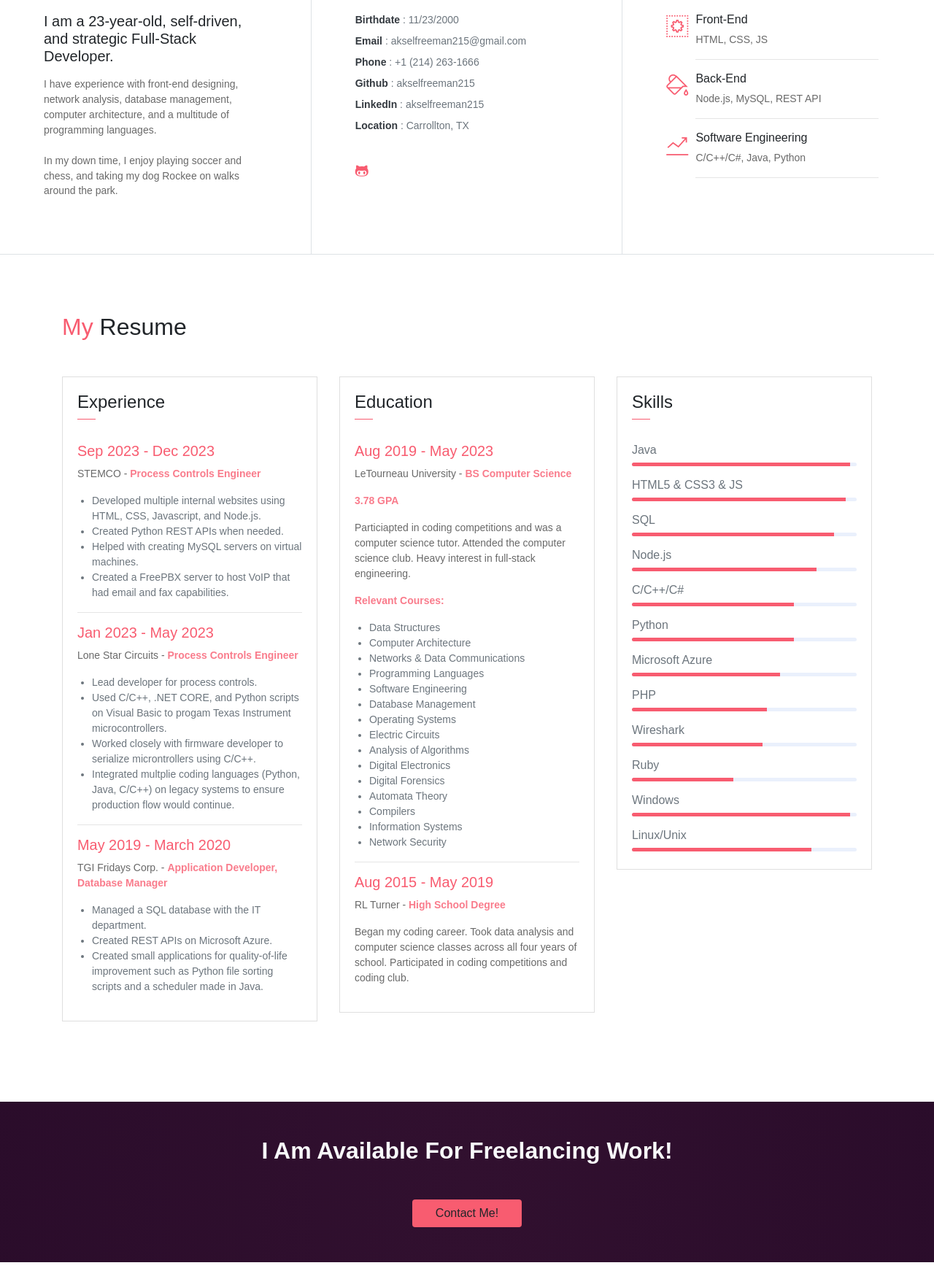
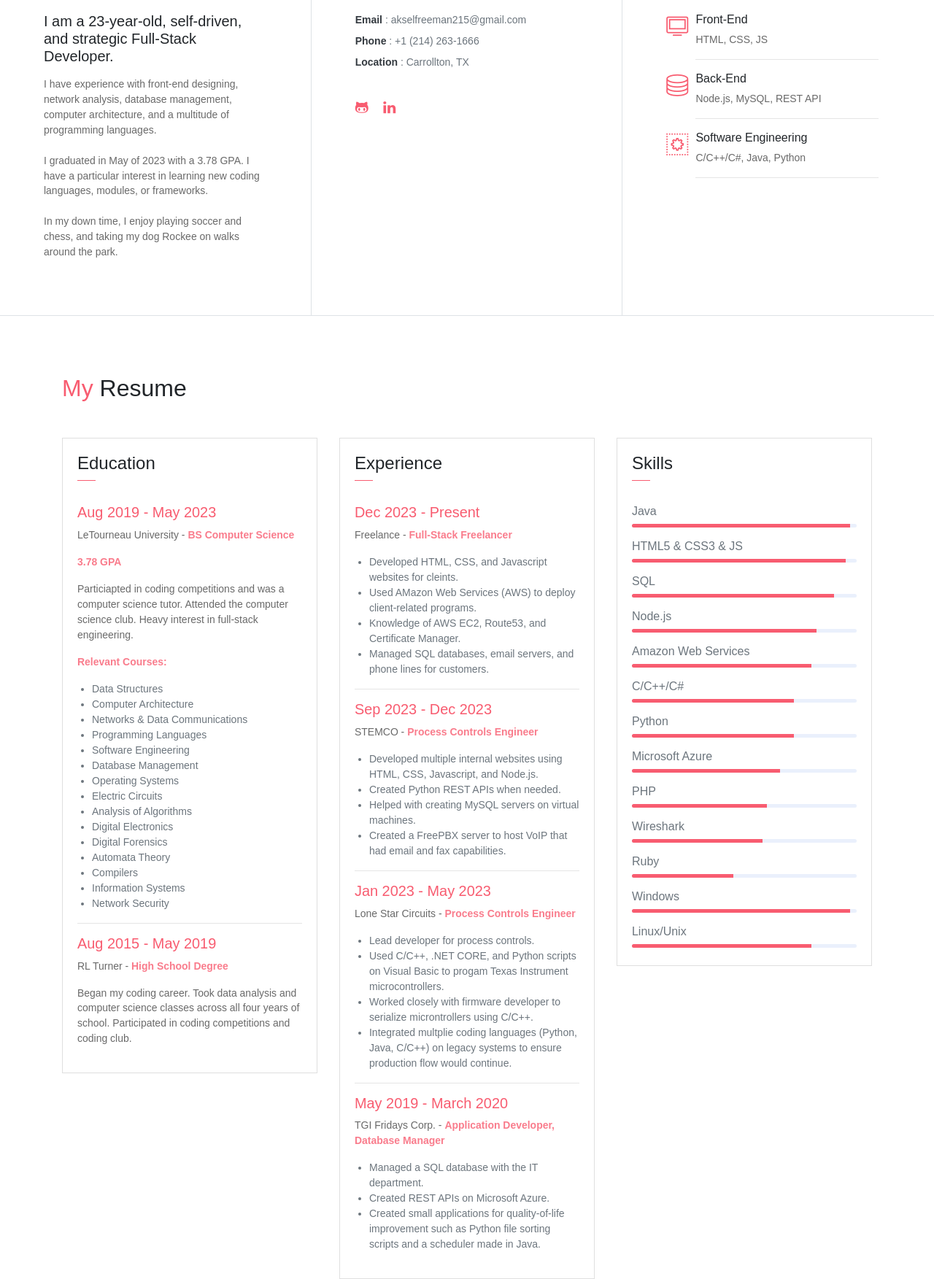
Before and after one commit to akselfreeman215/PortfolioWebsite, a website with bundled scripts: page Portfolio/home.html in a window 1280 px wide. Shown: the part 840-2593 px from the top of the page at 73% size. Built offline with nearby package versions, Linux system fonts and the light colour scheme; animation ran at ten frames a second.

Commit message:
Updated js and html

```diff
--- a/Portfolio/home.html
+++ b/Portfolio/home.html
@@ -6,6 +6,12 @@
     <meta name="description" content="Aksel Freeman's portfolio. Includes experience, skills, and projects.">
     <meta name="author" content="Aksel Freeman">
     <title> Aksel Freeman | Full-Stack Developer</title>
+    <link rel="icon" href="assets/imgs/icons/Icon256.png" type="image/x-icon">
+    <link rel="icon" href="assets/imgs/icons/Icon128.png" type="image/x-icon">
+    <link rel="icon" href="assets/imgs/icons/Icon64.png" type="image/x-icon">
+    <link rel="icon" href="assets/imgs/icons/Icon32.png" type="image/x-icon">
+    <link rel="icon" href="assets/imgs/icons/Icon16.png" type="image/x-icon">
+    <link rel="icon" href="assets/imgs/icons/IconICO.ico" type="image/x-icon">
     <link rel="stylesheet" href="assets/vendors/themify-icons/css/themify-icons.css">
 	<link rel="stylesheet" href="assets/css/akselfreeman.css">
 </head>
@@ -20,7 +26,7 @@
                 <h4 class="header-subtitle" >Hello, I'm</h4>
                 <h1 class="header-title">Aksel Freeman</h1>
                 <h6 class="header-mono" >A Full-Stack Developer</h6>
-                <a href="assets/AkselFreemanFullStackDeveloper.pdf" download="AkselFreemanFullStackDeveloper.pdf" class="btn btn-primary btn-rounded"><i class="ti-printer pr-2"></i>Print Resume</a>
+                <a href="assets/docs/AkselFreemanFullStackDeveloper.pdf" download="AkselFreemanFullStackDeveloper.pdf" class="btn btn-primary btn-rounded"><i class="ti-printer pr-2"></i>Print Resume</a>
             </div>
         </div>
     </header>
@@ -65,33 +71,30 @@
                 <h3 class="font-weight-light">Who am I?</h3>
                 <span class="line mb-5"></span>
                 <h5 class="mb-3">I am a 23-year-old, self-driven, and strategic Full-Stack Developer.</h5>
-                <p class="mt-20">I have experience with front-end designing, network analysis, database management, computer architecture, and a multitude of programming languages. <br><br> In my down time, I enjoy playing soccer and chess, and taking my dog Rockee on walks around the park.</p>
-                <!-- <button class="btn btn-outline-danger"><i class="icon-down-circled2 "></i>Download My CV</button> -->
+                <p class="mt-20">I have experience with front-end designing, network analysis, database management, computer architecture, and a multitude of programming languages.
+                    <br><br> I graduated in May of 2023 with a 3.78 GPA. I have a particular interest in learning new coding languages, modules, or frameworks.
+                    <br><br> In my down time, I enjoy playing soccer and chess, and taking my dog Rockee on walks around the park.</p>
             </div>
             <div class="col-lg-4 about-card">
                 <h3 class="font-weight-light">Personal Info</h3>
                 <span class="line mb-5"></span>
                 <ul class="mt40 info list-unstyled">
-                    <li><span>Birthdate</span> : 11/23/2000</li>
                     <li><span>Email</span> : akselfreeman215@gmail.com</li>
                     <li><span>Phone</span> : +1 (214) 263-1666</li>
-                    <!-- ensure this is accurate -->
-                    <li><span>Github</span> : akselfreeman215</li>
-                    <!-- ensure this is accurate, possible links-->
-                    <li><span>LinkedIn</span> : akselfreeman215</li>
                     <li><span>Location</span> :  Carrollton, TX</li>
                 </ul>
 
                 <!-- include linkedin and github links plus other stuff -->
                 <ul class="social-icons pt-3">
-                    <li class="social-item"><a class="social-link" href="#"><i class="ti-github" aria-hidden="true"></i></a></li>
+                    <li class="social-item"><a class="social-link" href="https://github.com/akselfreeman215" target="_blank"><i class="ti-github" aria-hidden="true"></i></a></li>
+                    <li class="social-item"><a class="social-link" href="https://www.linkedin.com/in/aksel-freeman-909b2923a" target="_blank"><i class="ti-linkedin" aria-hidden="true"></i></a></li>
                 </ul>
             </div>
             <div class="col-lg-4 about-card">
                 <h3 class="font-weight-light">My Expertise</h3>
                 <span class="line mb-5"></span>
                 <div class="row">
-                    <div class="col-1 text-danger pt-1"><i class="ti-widget icon-lg"></i></div>
+                    <div class="col-1 text-danger pt-1"><i class="ti-desktop icon-lg"></i></div>
                     <div class="col-10 ml-auto mr-3">
                         <h6>Front-End</h6>
                         <p class="subtitle"> HTML, CSS, JS</p>
@@ -99,7 +102,7 @@
                     </div>
                 </div>
                 <div class="row">
-                    <div class="col-1 text-danger pt-1"><i class="ti-paint-bucket icon-lg"></i></div>
+                    <div class="col-1 text-danger pt-1"><i class="ti-server icon-lg"></i></div>
                     <div class="col-10 ml-auto mr-3">
                         <h6>Back-End</h6>
                         <p class="subtitle">Node.js, MySQL, REST API</p>
@@ -107,7 +110,7 @@
                     </div>
                 </div>
                 <div class="row">
-                    <div class="col-1 text-danger pt-1"><i class="ti-stats-up icon-lg"></i></div>
+                    <div class="col-1 text-danger pt-1"><i class="ti-widget icon-lg"></i></div>
                     <div class="col-10 ml-auto mr-3">
                         <h6>Software Engineering</h6>
                         <p class="subtitle">C/C++/C#, Java, Python</p>
@@ -123,43 +126,6 @@
         <div class="container">
             <h2 class="mb-5"><span class="text-danger">My</span> Resume</h2>
             <div class="row">
-                <div class="col-md-6 col-lg-4">
-                    <div class="card">
-                       <div class="card-header">
-                            <div class="mt-2">
-                                <h4>Experience</h4>
-                                <span class="line"></span>
-                            </div>
-                        </div>
-                        <div class="card-body">
-                            <h6 class="title text-danger">Sep 2023 - Dec 2023</h6>
-                            <P>STEMCO - <span class="text-danger font-weight-bolder">Process Controls Engineer</span></P>
-                            <ul>
-                                <li>Developed multiple internal websites using HTML, CSS, Javascript, and Node.js.</li>
-                                <li>Created Python REST APIs when needed.</li>
-                                <li>Helped with creating MySQL servers on virtual machines.</li>
-                                <li>Created a FreePBX server to host VoIP that had email and fax capabilities.</li>
-                            </ul>
-                            <hr>
-                            <h6 class="title text-danger">Jan 2023 - May 2023</h6>
-                            <P>Lone Star Circuits - <span class="text-danger font-weight-bolder">Process Controls Engineer</span></P>
-                            <ul>
-                                <li>Lead developer for process controls.</li>
-                                <li>Used C/C++, .NET CORE, and Python scripts on Visual Basic to progam Texas Instrument microcontrollers.</li>
-                                <li>Worked closely with firmware developer to serialize microntrollers using C/C++.</li>
-                                <li>Integrated multplie coding languages (Python, Java, C/C++) on legacy systems to ensure production flow would continue.</li>
-                            </ul>
-                            <hr>
-                            <h6 class="title text-danger">May 2019 - March 2020</h6>
-                            <P>TGI Fridays Corp. - <span class="text-danger font-weight-bolder">Application Developer, Database Manager</span></P>
-                            <ul>
-                                <li>Managed a SQL database with the IT department.</li>
-                                <li>Created REST APIs on Microsoft Azure.</li>
-                                <li>Created small applications for quality-of-life improvement such as Python file sorting scripts and a scheduler made in Java.</li>
-                            </ul>
-                        </div>
-                    </div>
-                </div>
                 <div class="col-md-6 col-lg-4">
                     <div class="card">
                        <div class="card-header">
@@ -198,6 +164,52 @@
                         </div>
                     </div>
                 </div>
+                <div class="col-md-6 col-lg-4">
+                    <div class="card">
+                       <div class="card-header">
+                            <div class="mt-2">
+                                <h4>Experience</h4>
+                                <span class="line"></span>
+                            </div>
+                        </div>
+                        <div class="card-body">
+                            <h6 class="title text-danger">Dec 2023 - Present</h6>
+                            <P>Freelance - <span class="text-danger font-weight-bolder">Full-Stack Freelancer</span></P>
+                            <ul>
+                                <li>Developed HTML, CSS, and Javascript websites for cleints.</li>
+                                <li>Used AMazon Web Services (AWS) to deploy client-related programs.</li>
+                                <li>Knowledge of AWS EC2, Route53, and Certificate Manager.</li>
+                                <li>Managed SQL databases, email servers, and phone lines for customers.</li>
+                            </ul>
+                            <hr>
+                            <h6 class="title text-danger">Sep 2023 - Dec 2023</h6>
+                            <P>STEMCO - <span class="text-danger font-weight-bolder">Process Controls Engineer</span></P>
+                            <ul>
+                                <li>Developed multiple internal websites using HTML, CSS, Javascript, and Node.js.</li>
+                                <li>Created Python REST APIs when needed.</li>
+                                <li>Helped with creating MySQL servers on virtual machines.</li>
+                                <li>Created a FreePBX server to host VoIP that had email and fax capabilities.</li>
+                            </ul>
+                            <hr>
+                            <h6 class="title text-danger">Jan 2023 - May 2023</h6>
+                            <P>Lone Star Circuits - <span class="text-danger font-weight-bolder">Process Controls Engineer</span></P>
+                            <ul>
+                                <li>Lead developer for process controls.</li>
+                                <li>Used C/C++, .NET CORE, and Python scripts on Visual Basic to progam Texas Instrument microcontrollers.</li>
+                                <li>Worked closely with firmware developer to serialize microntrollers using C/C++.</li>
+                                <li>Integrated multplie coding languages (Python, Java, C/C++) on legacy systems to ensure production flow would continue.</li>
+                            </ul>
+                            <hr>
+                            <h6 class="title text-danger">May 2019 - March 2020</h6>
+                            <P>TGI Fridays Corp. - <span class="text-danger font-weight-bolder">Application Developer, Database Manager</span></P>
+                            <ul>
+                                <li>Managed a SQL database with the IT department.</li>
+                                <li>Created REST APIs on Microsoft Azure.</li>
+                                <li>Created small applications for quality-of-life improvement such as Python file sorting scripts and a scheduler made in Java.</li>
+                            </ul>
+                        </div>
+                    </div>
+                </div>
                 <div class="col-lg-4">
                     <div class="card">
                        <div class="card-header">
@@ -222,6 +234,10 @@
                             <h6>Node.js</h6>
                             <div class="progress mb-3">
                                 <div class="progress-bar bg-danger" role="progressbar" style="width: 82%" aria-valuenow="50" aria-valuemin="0" aria-valuemax="100"></div>
+                            </div>
+                            <h6>Amazon Web Services</h6>
+                            <div class="progress mb-3">
+                                <div class="progress-bar bg-danger" role="progressbar" style="width: 80%" aria-valuenow="50" aria-valuemin="0" aria-valuemax="100"></div>
                             </div>
                             <h6>C/C++/C#</h6>
                             <div class="progress mb-3">
@@ -264,7 +280,7 @@
 
     <section class="section py-5">
         <div class="container text-center">
-            <h2 class="text-light mb-5 font-weight-bolder">I Am Available For Freelancing Work!</h2>
+            <h2 class="text-light mb-5 font-weight-bolder">I Am Available For Full-Time Work!</h2>
             <button class="btn bg-primary w-lg" id="contactBtn">Contact Me!</button>
         </div>
     </section>
@@ -465,7 +481,7 @@
                 <div class="col-lg-8">
                     <div class="contact-form-card">
                         <h4 class="contact-title">Send a Message!</h4>
-                        <form action="">
+                        <form action="/submit-form" method="post">
                             <div class="form-group">
                                 <input  class="form-control" type="text" placeholder="Name *" required>
                             </div>
@@ -500,9 +516,10 @@
                                 <h6 class="d-inline">Email :<br> <span class="text-muted">akselfreeman215@gmail.com</span></h6>
                             </div>
                         </div>
-                        <!-- fix contact icons, add linkedin and others -->
+
                         <ul class="social-icons pt-4 fixed-bottom">
-                            <li class="social-item"><a class="social-link text-dark" href="#"><i class="ti-github" aria-hidden="true"></i></a></li>
+                            <li class="social-item"><a class="social-link text-dark" href="https://github.com/akselfreeman215" tagret="_blank"><i class="ti-github" aria-hidden="true"></i></a></li>
+                            <li class="social-item"><a class="social-link text-dark" href="https://www.linkedin.com/in/aksel-freeman-909b2923a" tagret="_blank"><i class="ti-linkedin" aria-hidden="true"></i></a></li>
                         </ul>
                     </div>
                 </div>
```
Also changed, not shown: portfolio.js (+19 -6 lines), Portfolio/assets/css/akselfreeman.css, Portfolio/assets/imgs/icons/Icon128.png (added), Portfolio/assets/imgs/icons/Icon16.png (added), Portfolio/assets/imgs/icons/Icon256.png (added), Portfolio/assets/imgs/icons/Icon32.png (added), Portfolio/assets/imgs/icons/Icon64.png (added), Portfolio/assets/imgs/icons/IconICO.ico (added), 2 other files.
